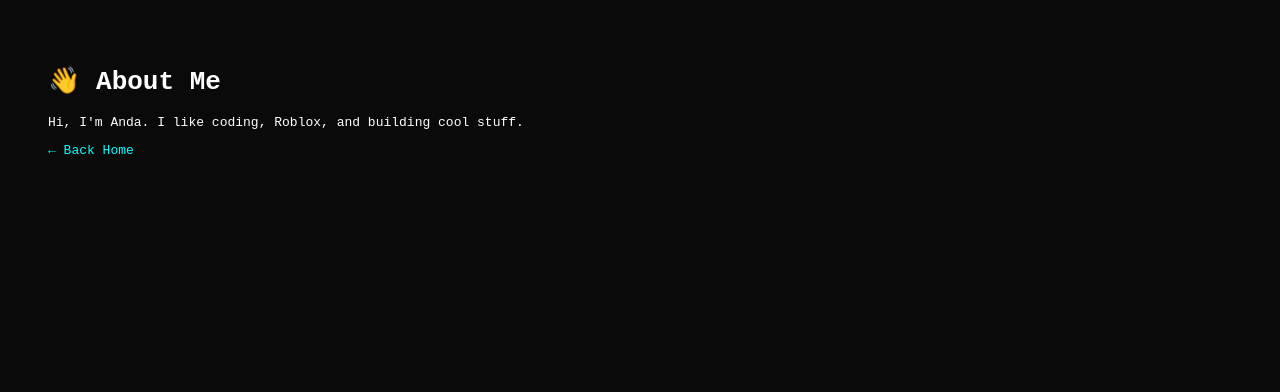
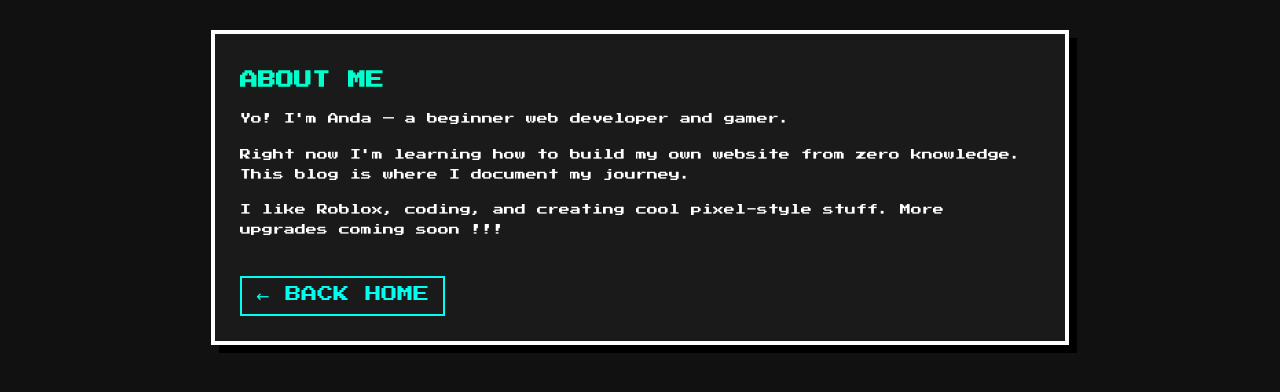
Before and after one commit to karirisiris/coding, a plain HTML site: page about.html in a window 1280 px wide. Drawn offline with Linux system fonts and the light colour scheme.

Commit message:
BIG UPGRADE

```diff
--- a/about.html
+++ b/about.html
@@ -1,41 +1,96 @@
 <!DOCTYPE html>
 <html>
 <head>
-  <title>About - Anda Blog</title>
+  <title>About Me — Anda's Blog</title>
   <meta name="viewport" content="width=device-width, initial-scale=1.0">
+
+  <!-- pixel font -->
+  <link href="https://fonts.googleapis.com/css2?family=Press+Start+2P&display=swap" rel="stylesheet">
 
   <style>
     body {
-      background: #0a0a0a;
-      color: white;
-      font-family: monospace;
-      padding: 40px;
+      background-color: #111;
+      color: #fff;
+      font-family: 'Press Start 2P', cursive;
+      margin: 0;
+      padding: 30px;
       opacity: 0;
       transition: opacity 0.35s ease-in-out;
     }
 
-    body.fade-in { opacity: 1; }
-    body.fade-out { opacity: 0; }
+    body.fade-in {
+      opacity: 1;
+    }
 
-    a {
-      color: #00ffff;
+    body.fade-out {
+      opacity: 0;
+    }
+
+    .post-container {
+      max-width: 800px;
+      margin: 0 auto;
+      background: #1a1a1a;
+      padding: 25px;
+      border: 4px solid #fff;
+      box-shadow: 8px 8px 0 #000;
+    }
+
+    h1 {
+      font-size: 18px;
+      color: #00ffcc;
+      margin-bottom: 20px;
+    }
+
+    p {
+      font-size: 11px;
+      line-height: 1.8;
+      margin-bottom: 16px;
+    }
+
+    .back-home {
+      display: inline-block;
+      margin-top: 20px;
+      color: #00fff0;
       text-decoration: none;
+      border: 2px solid #00fff0;
+      padding: 8px 14px;
+    }
+
+    .back-home:hover {
+      text-shadow: 0 0 6px #00ffcc;
     }
   </style>
 </head>
 
 <body>
 
-<h1>👋 About Me</h1>
-<p>Hi, I'm Anda. I like coding, Roblox, and building cool stuff.</p>
+<div class="post-container">
+  <h1>ABOUT ME </h1>
 
-<p><a href="index.html">← Back Home</a></p>
+  <p>
+    Yo! I'm Anda — a beginner web developer and gamer.
+  </p>
+
+  <p>
+    Right now I'm learning how to build my own website from zero knowledge.
+    This blog is where I document my journey.
+  </p>
+
+  <p>
+    I like Roblox, coding, and creating cool pixel-style stuff.
+    More upgrades coming soon !!!
+  </p>
+
+  <a href="index.html" class="back-home">← BACK HOME</a>
+</div>
 
 <script>
+// fade in
 window.addEventListener("load", () => {
   document.body.classList.add("fade-in");
 });
 
+// fade out on navigation
 document.querySelectorAll("a").forEach(link => {
   link.addEventListener("click", function(e) {
     const href = this.getAttribute("href");
```
Also changed, not shown: index.html (+8 -3 lines), post1.html (+40 -10 lines), post2.html (+4 -3 lines).
